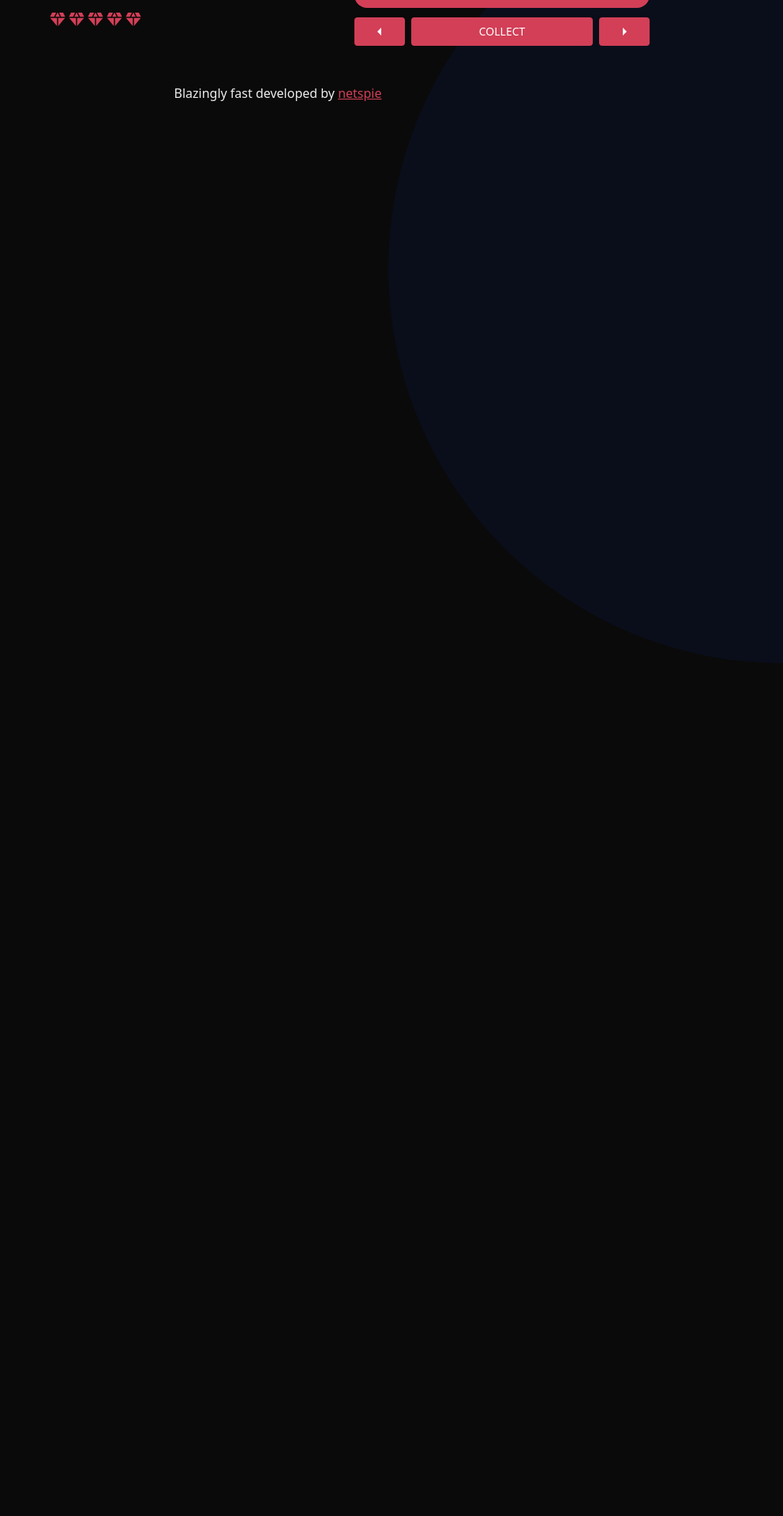
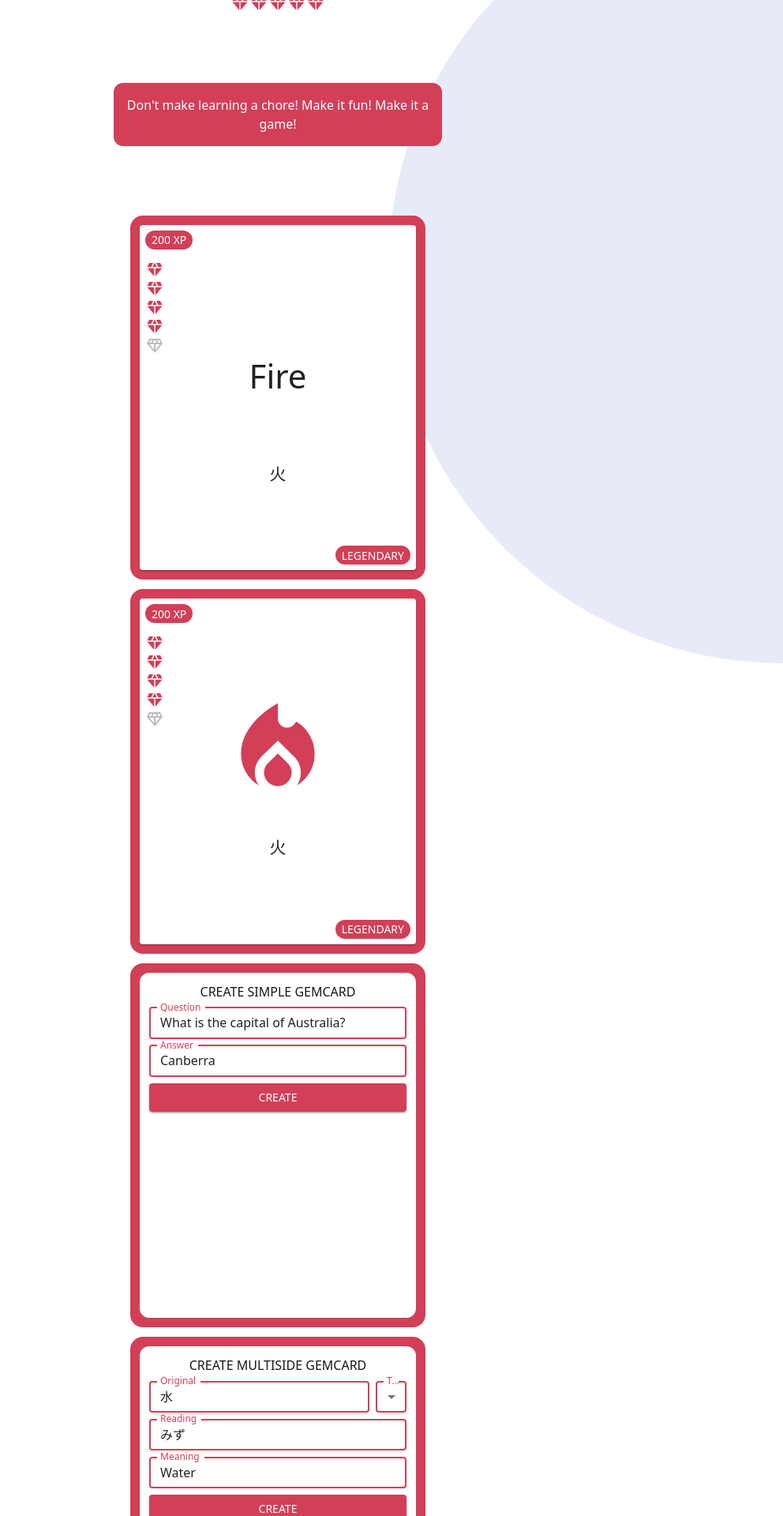
Before and after one commit to netspie/gem-cards, a Next.js app in the folder src/gem-cards/: page / in a window 1280 px wide. Shown: the part 660-2580 px from the top of the page at 79% size, without its empty margins (288-1280 px from the left). Before the commit the page ends 806 px from the top, so only its background shows below. Built offline with nearby package versions, Linux system fonts and the light colour scheme; what @mui/material-nextjs would draw is missing.

Commit message:
Improved cards

```diff
--- a/src/gem-cards/src/app/globals.css
+++ b/src/gem-cards/src/app/globals.css
@@ -13,7 +13,7 @@
   --font-mono: var(--font-public-sans);
 }
 
-@media (prefers-color-scheme: light) {
+@media (prefers-color-scheme:   ) {
   :root {
     --background: #0a0a0a;
     --foreground: #ededed;
--- a/src/gem-cards/src/app/page.tsx
+++ b/src/gem-cards/src/app/page.tsx
@@ -8,6 +8,7 @@ import {
   Diamond,
   DiamondOutlined,
   FireExtinguisher,
+  LocalFireDepartment,
   PlusOne,
   Remove,
 } from "@mui/icons-material";
@@ -15,13 +16,19 @@ import {
   Button,
   Chip,
   Divider,
+  FormControl,
+  InputLabel,
+  MenuItem,
   Paper,
+  Select,
+  SelectChangeEvent,
   Stack,
   TextField,
   Tooltip,
   Typography,
   useTheme,
 } from "@mui/material";
+import { useState } from "react";
 import { twMerge } from "tailwind-merge";
 
 export default function Home() {
@@ -30,7 +37,7 @@ export default function Home() {
     "hover:shadow-2xl transition-all duration-200 ease-in-out";
 
   return (
-    <div className="relative flex flex-col xl:flex-row gap-12 xl:gap-22 w-full h-fit items-center xl:justify-center mt-12 md:mt-36 xl:px-40 mb-24 xl:mb-0">
+    <div className="relative flex flex-col gap-12 xl:gap-22 w-full h-fit items-center xl:justify-center mt-12 md:mt-36 xl:px-40 mb-24 xl:mb-0">
       <div
         className="fixed -translate-[60%] top-0 rounded-full -z-10 opacity-10"
         style={{
@@ -91,9 +98,19 @@ export default function Home() {
           </Stack>
         </div>
       </div>
-      <Stack className="relative w-fit gap-3 justify-center items-center overflow-clip px-20 xl:px-0">
+      <div className="flex flex-col gap-4 w-full md:w-1/2 px-8">
+        <div
+          className="p-4 rounded-xl w-full"
+          style={{ background: theme.palette.primary.main }}
+        >
+          <Typography className="text-white text-center font-bold">
+            Don&apos;t make learning a chore! Make it fun! Make it a game!
+          </Typography>
+        </div>
+      </div>
+      <Stack className="relative flex-row flex-wrap w-fit gap-3 justify-center items-center overflow-clip px-20 xl:px-0">
         {/* <Card front="火" frontSize={36} name="Fire" gemCount={4} xp={200} /> */}
-        {/* <div
+        <div
           className="p-3 rounded-2xl "
           style={{ background: theme.palette.primary.main }}
         >
@@ -105,37 +122,64 @@ export default function Home() {
             gemCount={4}
             xp={200}
           />
-        </div> */}
+        </div>
+        <div
+          className="p-3 rounded-2xl "
+          style={{ background: theme.palette.primary.main }}
+        >
+          <Card
+            front={
+              <LocalFireDepartment
+                style={{ width: "40cqw", height: "40cqw" }}
+                color="primary"
+              />
+            }
+            frontSize={12}
+            frontClassName="font-bold"
+            name="火"
+            gemCount={4}
+            xp={200}
+          />
+        </div>
         <div
           className="p-3 rounded-2xl "
           style={{ background: theme.palette.primary.main }}
         >
           <Stack className="xl:w-[350px] aspect-[4/5] bg-white rounded-xl p-3 gap-2">
-            <Typography className="w-ful text-center uppercase font-bold">Create your first flashcard</Typography>
-            <div className="flex gap-2">
-              <TextField
-                id="front"
+            <Typography className="w-ful text-center uppercase font-bold">
+              Create Simple Gemcard
+            </Typography>
+            <SpyTextField
               label="Question"
-                size="small"
-                className="w-full"
               defaultValue="What is the capital of Australia?"
-                focused
             />
-            </div>
-            <div className="flex gap-2">
-              <TextField
-                id="back"
-                label="Answer"
-                size="small"
-                className="w-full"
-                defaultValue="Canberra"
-                focused
-              />
-            </div>
+            <SpyTextField label="Answer" defaultValue="Canberra" />
             <Button variant="contained">Create</Button>
           </Stack>
         </div>
-        <div className="flex gap-2 w-full">
+        <div
+          className="p-3 rounded-2xl "
+          style={{ background: theme.palette.primary.main }}
+        >
+          <Stack className="xl:w-[350px] aspect-[4/5] bg-white rounded-xl p-3 gap-2">
+            <Typography className="w-ful text-center uppercase font-bold">
+              Create Multiside Gemcard
+            </Typography>
+            <div className="flex gap-2">
+              <SpyTextField label="Original" defaultValue="水" />
+              <SpySelect label="Type">
+                <MenuItem value="Character">Character</MenuItem>
+                <MenuItem value="Text">Text</MenuItem>
+                <MenuItem value="Image">Image</MenuItem>
+                <MenuItem value="Audio">Audio</MenuItem>
+              </SpySelect>
+            </div>
+            <SpyTextField label="Reading" defaultValue="みず" />
+            <SpyTextField label="Meaning" defaultValue="Water" />
+            <Button variant="contained">Create</Button>
+          </Stack>
+        </div>
+        {/* <div className="flex gap-2 w-full">
           <Button variant="contained" className="w-fit">
             <ArrowLeft />
           </Button>
@@ -145,7 +189,7 @@ export default function Home() {
           <Button variant="contained" className="w-fit">
             <ArrowRight />
           </Button>
-        </div>
+        </div> */}
         {/* <Card
           front="水"
           name="Water"
@@ -205,8 +249,55 @@ export default function Home() {
   );
 }
 
+type SpySelectProps = {
+  label: string;
+  children?: React.ReactNode;
+};
+
+function SpySelect(props: SpySelectProps) {
+  const [value, setValue] = useState<string>();
+
+  return (
+    <FormControl className="min-w-1/2" focused>
+      <InputLabel id={props.label}>{props.label}</InputLabel>
+      <Select
+        labelId={props.label}
+        id={props.label}
+        label={props.label}
+        size="small"
+        className="text-black"
+        color="primary"
+        value={value}
+        onChange={(ev: SelectChangeEvent) =>
+          setValue(ev.target.value as string)
+        }
+      >
+        {props.children}
+      </Select>
+    </FormControl>
+  );
+}
+
+type SpyTextFieldProps = {
+  label: string;
+  defaultValue?: string;
+};
+
+function SpyTextField(props: SpyTextFieldProps) {
+  return (
+    <TextField
+      id={props.label}
+      label={props.label}
+      size="small"
+      className="w-full"
+      defaultValue={props.defaultValue}
+      focused
+    />
+  );
+}
+
 type CardProps = {
-  front: string;
+  front: string | React.ReactNode;
   frontSize?: number;
   frontClassName?: string;
 
@@ -261,12 +352,16 @@ function Card(props: CardProps) {
             layout="fill"
             objectFit="cover"
           /> */}
+        {typeof props.front === "string" ? (
           <Typography
             style={{ fontSize: `${props.frontSize || 10}cqw` }}
             className={twMerge(``, props.frontClassName)}
           >
             {props.front}
           </Typography>
+        ) : (
+          props.front
+        )}
       </div>
       {/* <Divider /> */}
       <div className="w-full shrink-1 grow-0 flex flex-col gap-2 items-center">
```
Lines whose indentation alone changed are shown as unchanged.
